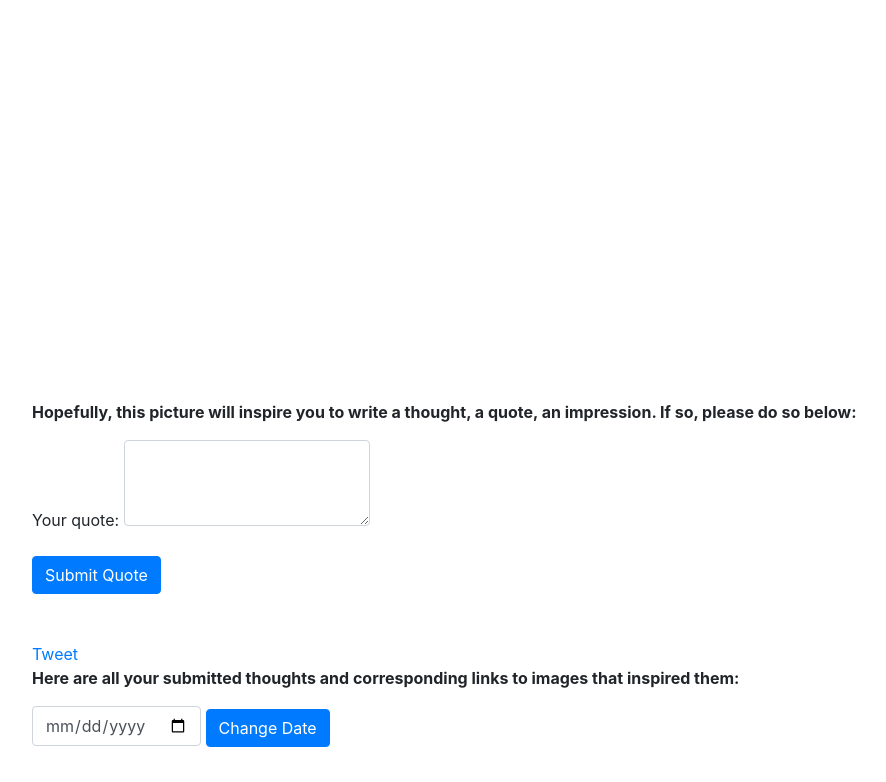
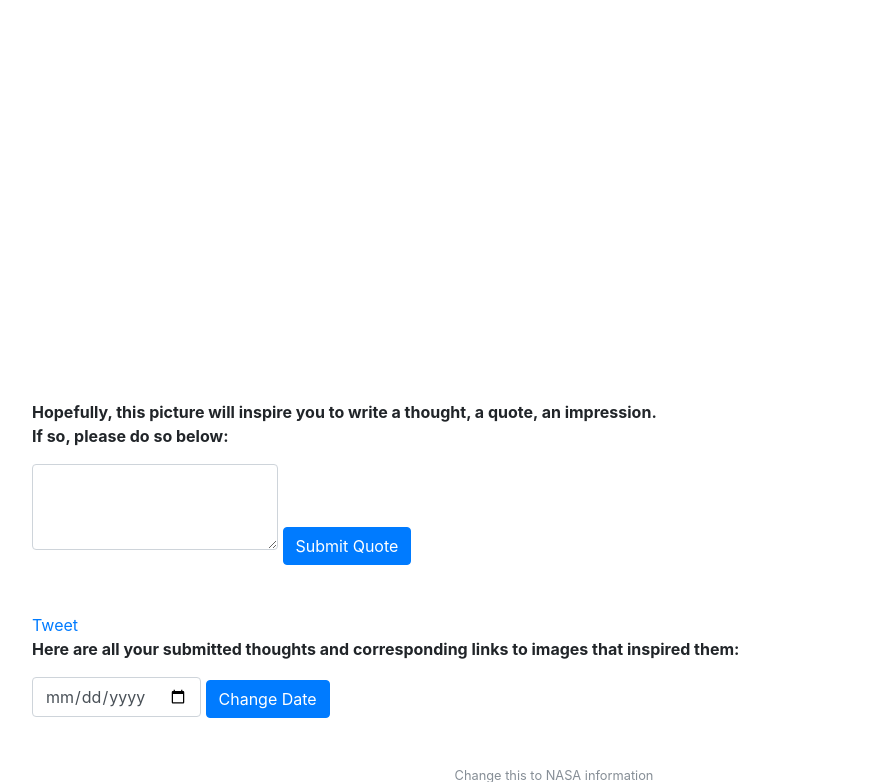
Before and after one commit to raphaeluziel/final, a Flask app: template templates/index.html in a window 1280 px wide. Shown: the part 314-1096 px from the top of the page, without its empty margins (86-972 px from the left). Run offline with Flask 2, Linux system fonts and the light colour scheme; the template is opened without the code that fills it, so the values that code supplies are empty; some libraries are stand-ins or nearby versions.

Commit message:
index quote field changed

```diff
--- a/templates/index.html
+++ b/templates/index.html
@@ -26,16 +26,13 @@
 
     <p id="apod_explaination"></p>
 
-    <p><b>Hopefully, this picture will inspire you to write a thought, a quote, an impression.  If so, please do so below:</b></p>
+    <p><b>Hopefully, this picture will inspire you to write a thought, a quote, an impression.<br>If so, please do so below:</b></p>
 
     <form action="/" method="post">
-     <div class="form-group">
-       <label for="quote">Your quote:</label>
        <textarea class="form-control" rows="3" id="quote" name="quote"></textarea>
-     </div>
-     <input type="hidden" class="form-control" id="image_link" name="image_link" value="?">
-     <input type="hidden" class="form-control" id="image_title" name="image_title" value="X">
-     <button type="submit" class="btn btn-primary">Submit Quote</button>
+       <input type="hidden" class="form-control" id="image_link" name="image_link" value="?">
+       <input type="hidden" class="form-control" id="image_title" name="image_title" value="X">
+       <button type="submit" class="btn btn-primary">Submit Quote</button>
    </form>
 
     <br>
```
